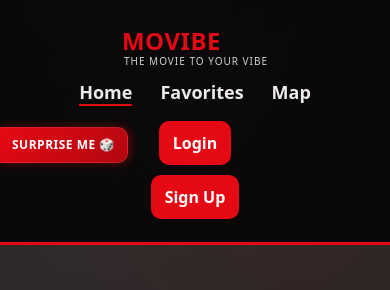
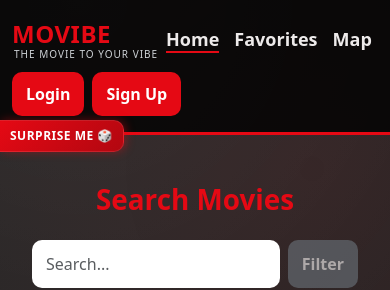
Before and after one commit to shirshalev22/MOVIBE, a React (Create React App) app: page / in a window 390 px wide. Shown: the top 290 px of the page. Built offline with nearby package versions, Linux system fonts and the light colour scheme; no server answers.

Commit message:
fix: resize header and reposition lucky tab for mobile

```diff
--- a/src/index.css
+++ b/src/index.css
@@ -695,20 +695,23 @@ a:hover{ color:var(--border); text-decoration:underline; }
   }
 
   .header-inner {
-    flex-direction: column !important;
-    gap: 15px !important;
-    padding: 15px 10px !important;
+    flex-direction: row !important;
+    flex-wrap: wrap !important;
+    justify-content: flex-start !important;
+    padding: 8px 12px !important;
+    gap: 10px !important;
   }
 
   .left-group, .right-group {
-    flex-direction: column !important;
-    gap: 10px !important;
-    width: 100%;
-    text-align: center;
+    flex-direction: row !important;
+    width: auto !important;
+    justify-content: flex-start !important;
+    gap: 8px !important;
   }
 
   .brand {
-    font-size: 28px !important;
+    font-size: 22px !important;
+    margin-right: auto;
   }
 
   .nav-auth {
@@ -717,8 +720,10 @@ a:hover{ color:var(--border); text-decoration:underline; }
   }
 
   .lucky-tab {
-    padding: 8px 12px !important;
-    top: 15% !important;
+    top: 120px !important;
+    padding: 6px 10px !important;
+    font-size: 12px !important;
+    z-index: 999 !important;
   }
 
   .lucky-tab span {
@@ -731,6 +736,9 @@ a:hover{ color:var(--border); text-decoration:underline; }
     margin: 10px auto;
   }
 }
+.nav-list {
+    gap: 15px !important;
+  }
 
 @media (max-width: 400px) {
   .brand {
```
